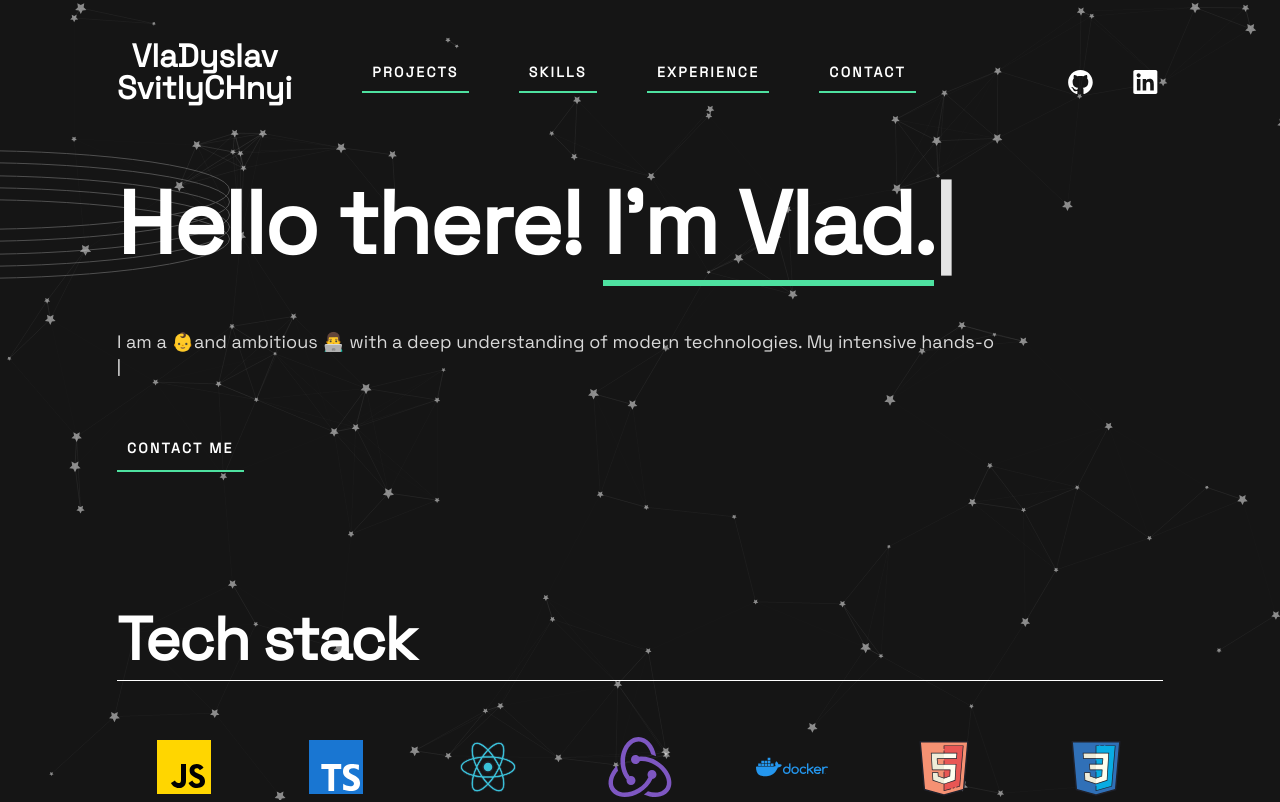
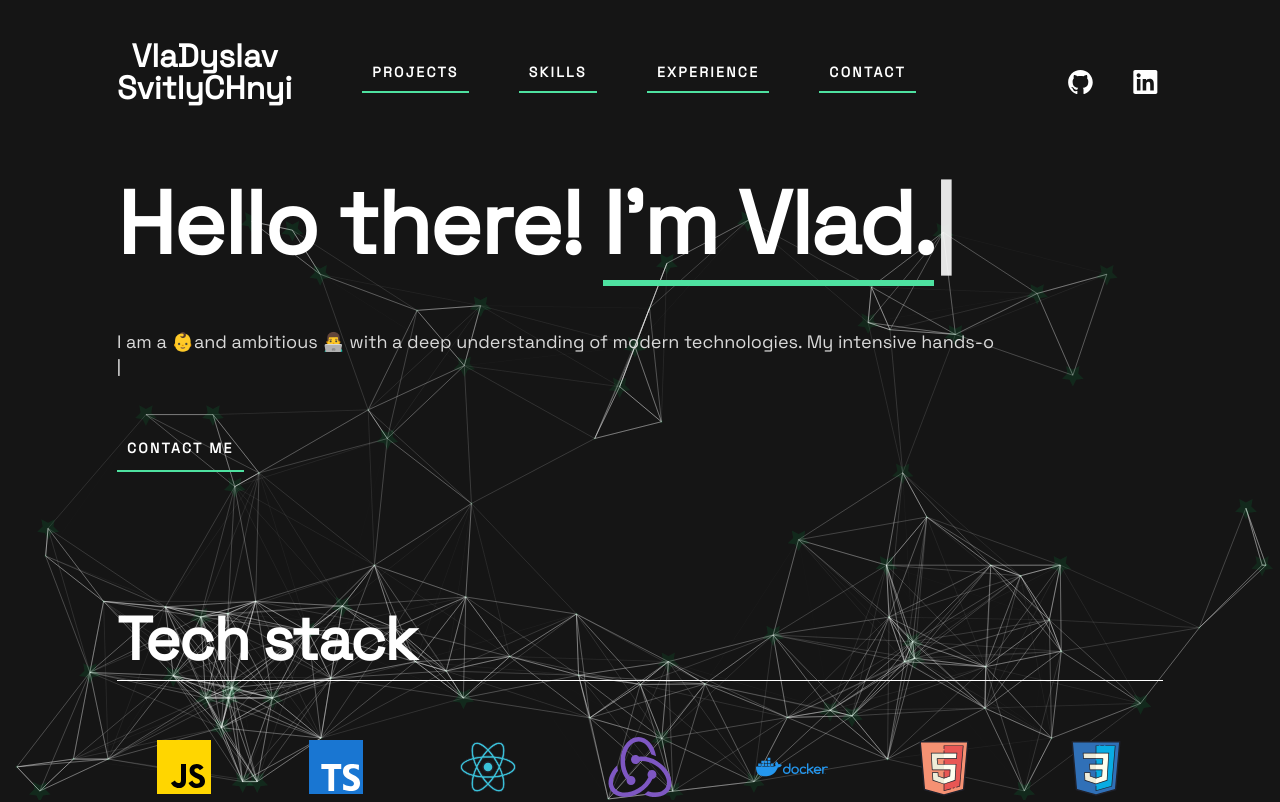
Before and after one commit to Svitly4nyi-Vla2yslav/My-Portfolio, a React (Vite) app: page / in a window 1280 px wide. Shown: the top 802 px of the page. Built offline with nearby package versions, Linux system fonts and the light colour scheme.

Commit message:
refactor

```diff
--- a/package.json
+++ b/package.json
@@ -12,6 +12,7 @@
   },
   "dependencies": {
     "@formspree/react": "^2.5.0",
+    "antd": "^5.13.3",
     "modern-normalize": "^2.0.0",
     "react": "^18.2.0",
     "react-dom": "^18.2.0",
--- a/src/components/Background/Background.options.js
+++ b/src/components/Background/Background.options.js
@@ -1,60 +1,112 @@
 const options = {
-    background: {
-      color: {
-        value: "#151515",
+  particles: {
+    number: {
+      value: 96,
+      density: {
+        enable: false,
+        value_area: 801.7060304327614
+      }
+    },
+    color: {
+      value: "#02d95a"
+    },
+    shape: {
+      type: "star",
+      stroke: {
+        width: 0,
+        color: "#000000"
       },
+      polygon: {
+        nb_sides: 5
+      },
+      image: {
+        src: "http://wiki.lexisnexis.com/academic/images/f/fb/Itunes_podcast_icon_300.jpg",
+        width: 100,
+        height: 100
+      }
     },
-    fpsLimit: 120,
-    interactivity: {
-      detectsOn: "window",
-      events: {
-        resize: true,
+    opacity: {
+      value: 0.10422178395625899,
+      random: true,
+      anim: {
+        enable: true,
+        speed: 1.136908097221883,
+        opacity_min: 0.08932849335314796,
+        sync: true
+      }
+    },
+    size: {
+      value: 4.008530152163807,
+      random: true,
+      anim: {
+        enable: true,
+        speed: 31.67101127975246,
+        size_min: 5.684540486109416,
+        sync: true
+      }
+    },
+    line_linked: {
+      enable: true,
+      distance: 176.3753266952075,
+      color: "#ffffff",
+      opacity: 0.4,
+      width: 1
+    },
+    move: {
+      enable: true,
+      speed: 3.206824121731046,
+      direction: "bottom",
+      random: false,
+      straight: true,
+      out_mode: "bounce",
+      bounce: false,
+      attract: {
+        enable: false,
+        rotateX: 600,
+        rotateY: 1200
+      }
+    }
+  },
+  interactivity: {
+    detect_on: "window",
+    events: {
+      onhover: {
+        enable: true,
+        mode: "grab"
       },
+      onclick: {
+        enable: true,
+        mode: "repulse"
+      },
+      resize: true
     },
-    particles: {
-      color: {
-        value: "#ffffff",
+    modes: {
+      grab: {
+        distance: 200,
+        line_linked: {
+          opacity: 1
+        }
       },
-      links: {
-        color: "#ffffff",
-        distance: 150,
-        enable: true,
-        opacity: 0.5,
-        width: 0.1,
+      bubble: {
+        distance: 400,
+        size: 40,
+        duration: 2,
+        opacity: 8,
+        speed: 3
       },
-      move: {
-        bounce: false,
-        direction: "bottom",
-        enable: true,
-        outModes: {
-          bottom: "out",
-          left: "out",
-          right: "out",
-          top: "out",
-        },
-        random: true,
-        speed: 1,
-        straight: false,
+      repulse: {
+        distance: 200,
+        duration: 0.4
       },
-      number: {
-        density: {
-          enable: true,
-          value_area: 800,
-        },
-        value: 100,
+      push: {
+        particles_nb: 4
       },
-      opacity: {
-        value: 0.5,
-      },
-      shape: {
-        type: "star",
-      },
-      size: {
-        random: true,
-        value: 3,
-      },
-    },
-    detectRetina: true,
-  };
+      remove: {
+        particles_nb: 2
+      }
+    }
+  },
+  retina_detect: true
+};
 
   export { options };
--- a/src/components/Contact/Contact.jsx
+++ b/src/components/Contact/Contact.jsx
@@ -1,6 +1,6 @@
 
 import { ContactForm } from "../ContactForm/ContactForm";
-import { Rings } from "../Rings/Rings";
+// import { Rings } from "../Rings/Rings";
 
 import {
   ContactSection,
@@ -22,7 +22,7 @@ export const Contact = () => {
           </ContactText>
         </div>
         <ContactForm />
-        <Rings top="200px" right="" bottom="" left="-300px" />
+        {/* <Rings top="200px" right="" bottom="" left="-300px" /> */}
       </Container>
     </ContactSection>
   );
--- a/src/components/Hero/Hero.jsx
+++ b/src/components/Hero/Hero.jsx
@@ -1,5 +1,5 @@
 /* eslint-disable no-unused-vars */
-import  { useEffect, useRef } from "react";
+import { useEffect, useRef } from "react";
 import { Link } from "../Link/Link";
 import { Rings } from "../Rings/Rings";
 import Typed from "typed.js";
@@ -12,6 +12,7 @@ import {
   Intro,
   LinkWrapper,
 } from "./Hero.styled";
+import ImageAvatar from "../Image/Image";
 
 export const Hero = () => {
   const span = useRef(null);
@@ -37,15 +38,16 @@ export const Hero = () => {
   return (
     <HeroSection id="hero">
       <Container>
+
         <Title>
           Hello there! <Span ref={span}></Span>
-        </Title>
+          </Title>
         <Intro ref={intro}></Intro>
         <LinkWrapper>
           <Link text={"Contact me"} href="#contact" />
         </LinkWrapper>
       </Container>
-      <Rings top="150px" right="" bottom="" left="-300px" />
+      {/* <Rings top="150px" right="" bottom="" left="-300px" /> */}
     </HeroSection>
   );
 };
--- /dev/null
+++ b/src/components/Image/Image.jsx
@@ -0,0 +1,8 @@
+import { Image } from 'antd';
+const ImageAvatar = () => (
+  <Image
+    width={200}
+    src="../../../public/A7R07861ⒸDamienDecaix (1).jpg"
+  />
+);
+export default ImageAvatar;
--- a/src/components/Skills/Skills.jsx
+++ b/src/components/Skills/Skills.jsx
@@ -1,5 +1,5 @@
 import  { useId } from "react";
-import { Rings } from "../Rings/Rings";
+// import { Rings } from "../Rings/Rings";
 import { SkillsItem } from "../SkillsItem/SkillsItem";
 
 import { SkillsSection, SkillsContainer, SkillsList } from "./Skills.styled";
@@ -19,7 +19,7 @@ export const Skills = () => {
           ))}
         </SkillsList>
       </SkillsContainer>
-      <Rings top="" right="-300px" bottom="40px" left="" />
+      {/* <Rings top="" right="-300px" bottom="40px" left="" /> */}
     </SkillsSection>
   );
 };
```
Also changed, not shown: src/components/Image/Image.styled.js (added, +7 -0 lines), 2 other files (tests, documents, lock files or other folders).
